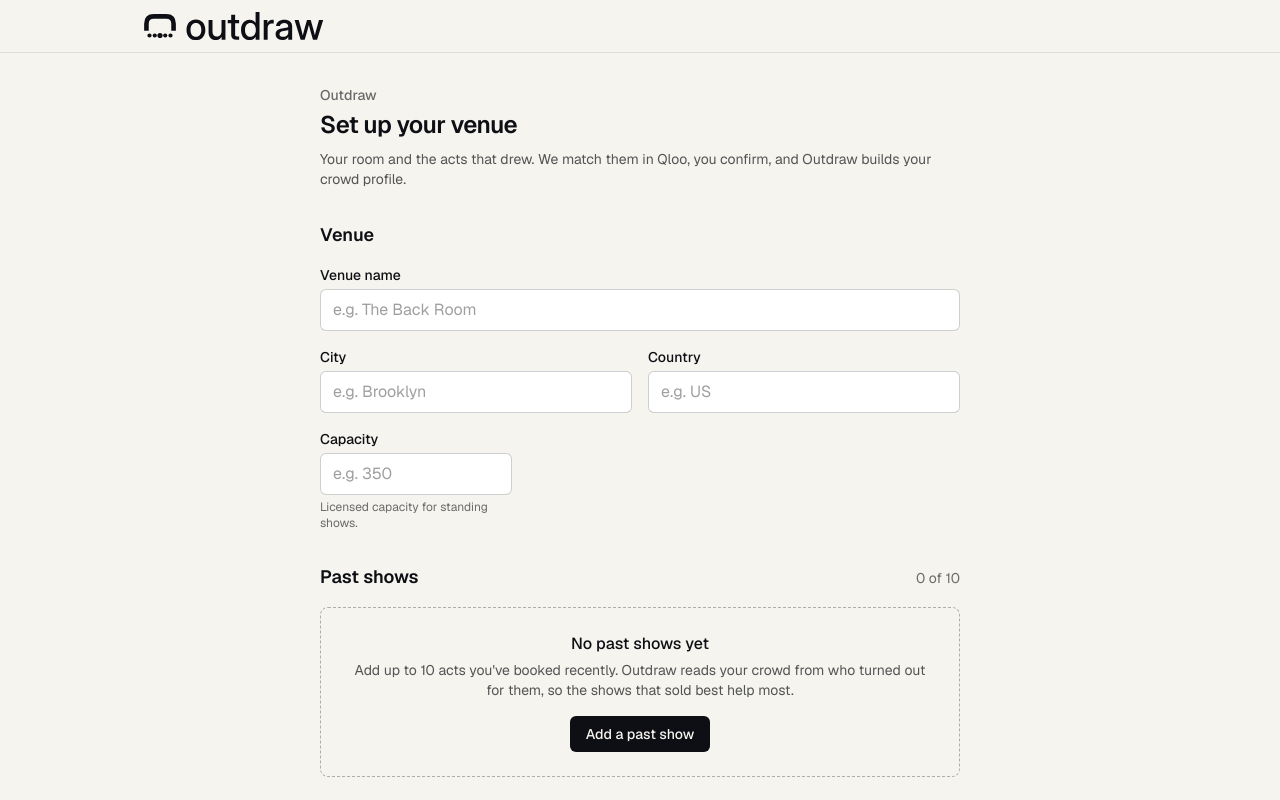
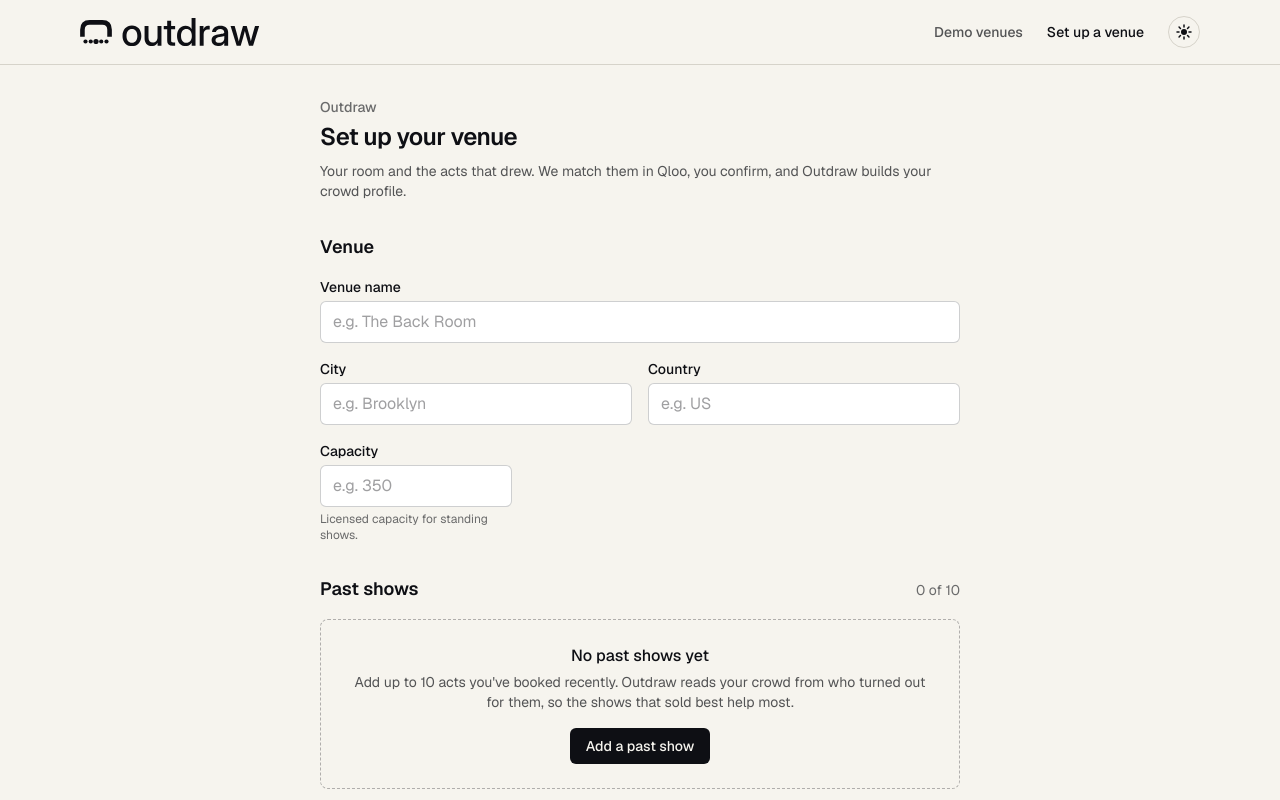
Before and after one commit to ivanmolto/outdraw, a Next.js app in the folder web/: page /venue/new in a window 1280 px wide. Shown: the top 800 px of the page. Built offline with nearby package versions, Linux system fonts and the light colour scheme.

Commit message:
feat(web): stage palettes, display font and house-lights theme switch

```diff
--- a/web/app/globals.css
+++ b/web/app/globals.css
@@ -1,25 +1,124 @@
 @import "tailwindcss";
 
-/* One palette, no dark mode: the brand is off-white paper with near-black ink everywhere
-   (public/brand/README.txt); amber appears only on ink grounds. */
+/* Outdraw's two stage palettes, from the three brand colours (public/brand/README.txt).
+   "House lights up" (light): off-white paper, near-black ink. "House lights down" (dark):
+   near-black paper, off-white ink. Amber is the spotlight: it only ever sits on a dark
+   ground, so anything amber is drawn on `stage` (always near-black), never on `paper`.
+   Semantic tokens below are the only colours components use; every utility (text-ink/70,
+   border-line, bg-surface…) follows the theme on its own. */
 :root {
-  --background: #f6f4ee;
-  --foreground: #0e0f14;
+  color-scheme: light;
+  --paper: #f6f4ee;
+  --ink: #0e0f14;
+  --surface: #ffffff;
+  --surface-2: #ebe8e0;
+  --line: #d6d3ca;
+  --good: #1f6b3a;
+  --good-soft: #e3f1e7;
+  --danger: #a4262c;
+  --danger-soft: #f8e3e4;
+  --show-light: inline-flex;
+  --show-dark: none;
+}
+
+:root[data-theme="dark"] {
+  color-scheme: dark;
+  --paper: #0e0f14;
+  --ink: #f6f4ee;
+  --surface: #171920;
+  --surface-2: #1f222b;
+  --line: #30333d;
+  --good: #7fd49a;
+  --good-soft: #15291c;
+  --danger: #f29a9e;
+  --danger-soft: #3a1a1c;
+  --show-light: none;
+  --show-dark: inline-flex;
+}
+
+@media (prefers-color-scheme: dark) {
+  :root:not([data-theme="light"]) {
+    color-scheme: dark;
+    --paper: #0e0f14;
+    --ink: #f6f4ee;
+    --surface: #171920;
+    --surface-2: #1f222b;
+    --line: #30333d;
+    --good: #7fd49a;
+    --good-soft: #15291c;
+    --danger: #f29a9e;
+    --danger-soft: #3a1a1c;
+    --show-light: none;
+    --show-dark: inline-flex;
+  }
 }
 
 @theme inline {
-  --color-background: var(--background);
-  --color-foreground: var(--foreground);
-  /* Brand palette; amber only on ink grounds. */
-  --color-ink: #0e0f14;
-  --color-paper: #f6f4ee;
+  /* Themed. */
+  --color-paper: var(--paper);
+  --color-ink: var(--ink);
+  --color-surface: var(--surface);
+  --color-surface-2: var(--surface-2);
+  --color-line: var(--line);
+  --color-good: var(--good);
+  --color-good-soft: var(--good-soft);
+  --color-danger: var(--danger);
+  --color-danger-soft: var(--danger-soft);
+  /* Fixed: the lit stage and what sits on it. */
+  --color-stage: #0e0f14;
+  --color-stage-2: #171920;
+  --color-house: #f6f4ee;
   --color-brand-amber: #f5b400;
+  /* Legacy aliases. */
+  --color-background: var(--paper);
+  --color-foreground: var(--ink);
+
   --font-sans: var(--font-geist-sans);
   --font-mono: var(--font-geist-mono);
+  --font-display: var(--font-display);
+
+  --radius-card: 0.75rem;
+}
+
+html {
+  background: var(--paper);
 }
 
 body {
-  background: var(--background);
-  color: var(--foreground);
+  background: var(--paper);
+  color: var(--ink);
   font-family: var(--font-geist-sans), system-ui, sans-serif;
+  -webkit-font-smoothing: antialiased;
 }
+
+/* Display type: the one display face, tight and heavy, for page titles and big numerals. */
+.display {
+  font-family: var(--font-display), var(--font-geist-sans), system-ui, sans-serif;
+  font-weight: 700;
+  letter-spacing: -0.02em;
+  line-height: 1.02;
+  font-optical-sizing: auto;
+}
+
+/* Brand assets come in a near-black and an off-white cut; show the one for the theme. */
+.theme-light-only {
+  display: var(--show-light);
+}
+.theme-dark-only {
+  display: var(--show-dark);
+}
+
+/* Visible focus everywhere, in the ink of the theme. */
+:focus-visible {
+  outline: 2px solid var(--ink);
+  outline-offset: 2px;
+}
+
+@media (prefers-reduced-motion: reduce) {
+  *,
+  *::before,
+  *::after {
+    animation-duration: 0.01ms !important;
+    transition-duration: 0.01ms !important;
+  }
+}
--- a/web/app/layout.tsx
+++ b/web/app/layout.tsx
@@ -1,8 +1,9 @@
 import type { Metadata, Viewport } from "next";
-import { Geist, Geist_Mono } from "next/font/google";
+import { Bricolage_Grotesque, Geist, Geist_Mono } from "next/font/google";
 import Image from "next/image";
 import Link from "next/link";
 
+import { THEME_SCRIPT, ThemeToggle } from "@/src/components/theme-toggle";
 import "./globals.css";
 
 const geistSans = Geist({
@@ -13,6 +14,13 @@ const geistSans = Geist({
 const geistMono = Geist_Mono({
   variable: "--font-geist-mono",
   subsets: ["latin"],
+});
+
+/** The one display face: page titles, big numerals and the landing's headings. */
+const display = Bricolage_Grotesque({
+  variable: "--font-display",
+  subsets: ["latin"],
+  axes: ["opsz"],
 });
 
 export const metadata: Metadata = {
@@ -27,24 +35,26 @@ export const metadata: Metadata = {
 };
 
 export const viewport: Viewport = {
-  themeColor: "#0E0F14",
+  themeColor: [
+    { media: "(prefers-color-scheme: light)", color: "#F6F4EE" },
+    { media: "(prefers-color-scheme: dark)", color: "#0E0F14" },
+  ],
 };
 
-/** The site header, the way home: the flat mark beside the wordmark's lettering. The brand
- * lockup (wordmark-light.svg) draws its mark at three quarters of the x-height, too small
- * for a 28px header, so the two are composed here from the package's own files: the mark
- * at the lettering's height, and the lockup clipped to its lettering (which starts at
- * x=361 of 1655 and spans y=82…340 of 512). Both files are drawn at 56px and their empty
- * canvas is trimmed with negative margins: the mark's artwork sits at x=111…401,
- * y=138…358 of its 512 tile, so it comes out 24px tall against 28px lettering. */
-function Header() {
+/** The lockup, the way home: the flat mark beside the wordmark's lettering, in the cut for
+ * the theme (near-black on paper, off-white on the dark stage). The brand lockup
+ * (wordmark-*.svg) draws its mark at three quarters of the x-height, too small for a 28px
+ * header, so the two are composed here from the package's own files: the mark at the
+ * lettering's height, and the lockup clipped to its lettering (which starts at x=361 of
+ * 1655 and spans y=82…340 of 512). Both files are drawn at 56px and their empty canvas is
+ * trimmed with negative margins: the mark's artwork sits at x=111…401, y=138…358 of its
+ * 512 tile, so it comes out 24px tall against 28px lettering. */
+function Lockup({ cut }: { cut: "light" | "dark" }) {
   return (
-    <header className="border-b border-ink/10 bg-paper">
-      <div className="mx-auto flex w-full max-w-5xl items-center px-4 py-3">
-        <Link href="/" aria-label="Outdraw home" className="inline-flex items-center gap-2.5">
+    <span className={`items-center gap-2.5 ${cut === "light" ? "theme-light-only" : "theme-dark-only"}`}>
       <span className="inline-flex overflow-hidden">
         <Image
-              src="/brand/flat-mark/mark-light.svg"
+          src={`/brand/flat-mark/mark-${cut}.svg`}
           alt=""
           width={512}
           height={512}
@@ -54,7 +64,7 @@ function Header() {
       </span>
       <span className="inline-flex overflow-hidden">
         <Image
-              src="/brand/wordmark/wordmark-light.svg"
+          src={`/brand/wordmark/wordmark-${cut}.svg`}
           alt="Outdraw"
           width={1655}
           height={512}
@@ -62,9 +72,46 @@ function Header() {
           className="-mt-[9px] -mb-[19px] -ml-[39px] h-14 w-auto max-w-none"
         />
       </span>
+    </span>
+  );
+}
+
+function Header() {
+  return (
+    <header className="border-b border-line bg-paper">
+      <div className="mx-auto flex w-full max-w-6xl items-center justify-between gap-4 px-4 py-4">
+        <Link href="/" aria-label="Outdraw home" className="inline-flex items-center">
+          <Lockup cut="light" />
+          <Lockup cut="dark" />
         </Link>
+        <nav aria-label="Primary" className="flex items-center gap-4 sm:gap-6">
+          <Link
+            href="/#demos"
+            className="hidden text-sm font-medium text-ink/70 hover:text-ink sm:inline"
+          >
+            Demo venues
+          </Link>
+          <Link href="/venue/new" className="text-sm font-medium whitespace-nowrap text-ink hover:underline">
+            Set up a venue
+          </Link>
+          <ThemeToggle />
+        </nav>
       </div>
     </header>
+  );
+}
+
+function Footer() {
+  return (
+    <footer className="border-t border-line bg-paper">
+      <div className="mx-auto flex w-full max-w-6xl flex-col gap-4 px-4 py-8 text-sm text-ink/60 sm:flex-row sm:items-center sm:justify-between">
+        <p>
+          <span className="font-medium text-ink">Outdraw</span> · booking intelligence for
+          live-music venues, built on Qloo&apos;s taste graph.
+        </p>
+        <p>Aggregate taste affinities only. Nothing about individuals, ever.</p>
+      </div>
+    </footer>
   );
 }
 
@@ -72,11 +119,17 @@ export default function RootLayout({ children }: LayoutProps<"/">) {
   return (
     <html
       lang="en"
-      className={`${geistSans.variable} ${geistMono.variable} h-full antialiased`}
+      suppressHydrationWarning
+      className={`${geistSans.variable} ${geistMono.variable} ${display.variable} h-full`}
     >
+      <head>
+        {/* The stored theme, applied before the first paint (src/components/theme-toggle.tsx). */}
+        <script dangerouslySetInnerHTML={{ __html: THEME_SCRIPT }} />
+      </head>
       <body className="flex min-h-full flex-col bg-paper text-ink">
         <Header />
         {children}
+        <Footer />
       </body>
     </html>
   );
--- /dev/null
+++ b/web/src/components/theme-toggle.tsx
@@ -0,0 +1,73 @@
+"use client";
+
+// House lights: the light/dark switch in the header. The choice is kept in localStorage
+// and applied before paint by the inline script in app/layout.tsx (THEME_SCRIPT), so a
+// reload never flashes the other palette; with no choice stored the system setting wins.
+import { useSyncExternalStore } from "react";
+
+export const THEME_KEY = "outdraw:theme";
+type Theme = "light" | "dark";
+
+/** Runs in <head> before the first paint: reads the stored choice onto <html>. */
+export const THEME_SCRIPT = `(function(){try{var t=localStorage.getItem(${JSON.stringify(
+  THEME_KEY,
+)});if(t==="light"||t==="dark"){document.documentElement.dataset.theme=t}}catch(e){}})();`;
+
+/** The theme on screen: the stored choice, else the system's. */
+function current(): Theme {
+  const set = document.documentElement.dataset.theme;
+  if (set === "light" || set === "dark") return set;
+  return window.matchMedia("(prefers-color-scheme: dark)").matches ? "dark" : "light";
+}
+
+/** The theme is external state (the <html> attribute and the system setting), read on the
+ * client only: the server can't know the stored choice, so it renders the switch unlabelled
+ * by theme and the client fills it in. */
+const CHANGE = "outdraw:theme-change";
+function subscribe(onChange: () => void) {
+  const mq = window.matchMedia("(prefers-color-scheme: dark)");
+  mq.addEventListener("change", onChange);
+  window.addEventListener(CHANGE, onChange);
+  return () => {
+    mq.removeEventListener("change", onChange);
+    window.removeEventListener(CHANGE, onChange);
+  };
+}
+
+export function ThemeToggle() {
+  const theme = useSyncExternalStore(subscribe, current, () => null);
+
+  const next: Theme = theme === "dark" ? "light" : "dark";
+  const flip = () => {
+    document.documentElement.dataset.theme = next;
+    try {
+      localStorage.setItem(THEME_KEY, next);
+    } catch {
+      // Private mode: the choice lasts for the page only.
+    }
+    window.dispatchEvent(new Event(CHANGE));
+  };
+
+  return (
+    <button
+      type="button"
+      onClick={flip}
+      aria-label={theme ? `Switch to ${next} theme` : "Switch theme"}
+      aria-pressed={theme === "dark"}
+      title="House lights"
+      data-testid="theme-toggle"
+      className="inline-flex h-8 w-8 items-center justify-center rounded-full border border-line text-ink hover:bg-surface-2"
+    >
+      <svg aria-hidden="true" viewBox="0 0 16 16" className="h-4 w-4" fill="none">
+        {/* A spotlight: a lamp head and its beam. */}
+        <circle cx="8" cy="8" r="3" fill="currentColor" />
+        <path
+          d="M8 1v2M8 13v2M1 8h2M13 8h2M3.05 3.05l1.41 1.41M11.54 11.54l1.41 1.41M3.05 12.95l1.41-1.41M11.54 4.46l1.41-1.41"
+          stroke="currentColor"
+          strokeWidth="1.5"
+          strokeLinecap="round"
+        />
+      </svg>
+    </button>
+  );
+}
```
Lines whose indentation alone changed are shown as unchanged.
